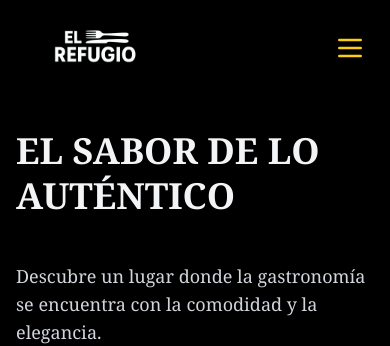
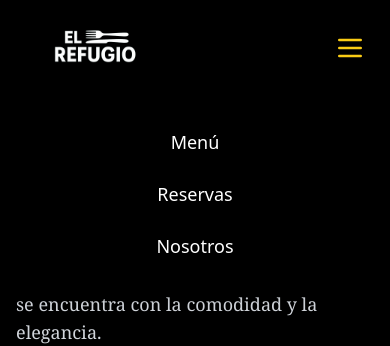
Before and after one commit to SamuelSotomayor1/Angular-ElRefugio, an Angular app: page / in a window 390 px wide. Both pictures are taken after a click on the button 350 px from the left and 48 px from the top of the page. Shown: the top 346 px of the page. Built offline with nearby package versions, Linux system fonts and the light colour scheme.

Commit message:
feat: the navbar mobile are work fine

```diff
--- a/src/app/shared/navbar/navbar.html
+++ b/src/app/shared/navbar/navbar.html
@@ -13,9 +13,22 @@
       }
     </div>
     <!-- Mobile menu button -->
-    <button id="menu-btn" class="md:hidden focus:outline-none">
-      <svg class="w-8 h-8 text-yellow-400" fill="none" stroke="currentColor" stroke-width="2" viewBox="0 0 24 24" >
-        <path stroke-linecap="round" stroke-linejoin="round" d="M4 6h16M4 12h16M4 18h16"/>
-      </svg>
-    </button>
+  <button (click)="isMenuOpen = !isMenuOpen" class="md:hidden focus:outline-none">
+    <svg class="w-8 h-8 text-yellow-400" fill="none" stroke="currentColor" stroke-width="2" viewBox="0 0 24 24" >
+      <path stroke-linecap="round" stroke-linejoin="round" d="M4 6h16M4 12h16M4 18h16"/>
+    </svg>
+  </button>
+
+  <!-- Mobile menu usando @if -->
+  @if (isMenuOpen) {
+    <div class="absolute top-24 left-0 w-full bg-black text-white flex flex-col items-center space-y-6 py-8 z-50 md:hidden shadow-lg transition-all duration-300">
+      @for(item of items; track item.name){
+        <a routerLink="{{item.path}}"
+          (click)="isMenuOpen = false"
+          class="text-lg font-medium hover:text-yellow-400 transition">
+          {{ item.name }}
+        </a>
+      }
+    </div>
+  }
 </nav>
--- a/src/app/shared/navbar/navbar.ts
+++ b/src/app/shared/navbar/navbar.ts
@@ -9,6 +9,8 @@ import { RouterLink } from '@angular/router';
   styleUrl: './navbar.css'
 })
 export class Navbar {
+  isMenuOpen = false;
+
     items = [
     {
       name: "Menú",
```
